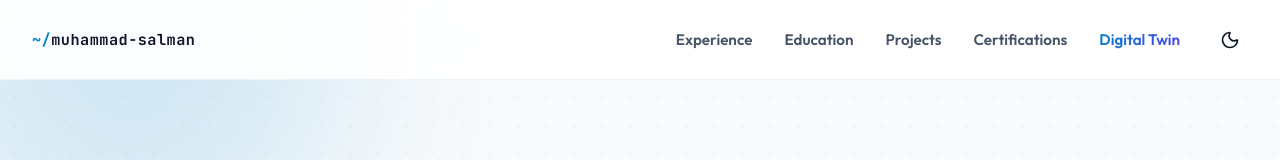
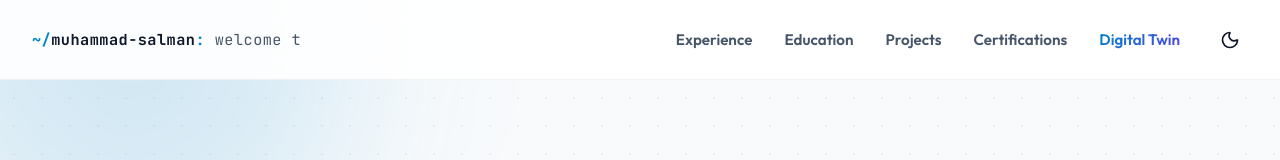
Before and after one commit to msalmansaeedch786/digital-twin, a Next.js app in the folder frontend/: page / in a window 1280 px wide. Shown: the top 160 px of the page. Built offline with nearby package versions, Linux system fonts and the light colour scheme.

Commit message:
design: wordmark as live terminal — fixed prompt, cycling typed messages
'~/muhammad-salman:' stays permanent; fun messages type/erase after it
(welcome, twin, terraform apply, 6x AWS). Message hides under 640px so the
navbar stays tidy; reduced-motion shows the welcome statically.

```diff
--- a/frontend/src/app/globals.css
+++ b/frontend/src/app/globals.css
@@ -140,6 +140,16 @@ a:focus-visible, button:focus-visible {
 }
 
 .wordmark .prompt { color: var(--neon-cyan); }
+
+.wordmark .typed-msg {
+  color: var(--text-secondary);
+  font-weight: 400;
+}
+
+/* Keep the navbar tidy on small screens: prompt stays, message hides */
+@media (max-width: 640px) {
+  .wordmark .typed-msg { display: none; }
+}
 .wordmark .cursor {
   display: inline-block;
   width: 8px;
--- a/frontend/src/app/page.js
+++ b/frontend/src/app/page.js
@@ -7,17 +7,23 @@ import { Sun, Moon, Mail, Award, ExternalLink, MessageSquare, MapPin } from "luc
 import { FiGithub, FiLinkedin, FiYoutube } from "react-icons/fi";
 import Link from "next/link";
 
-// Terminal wordmark boot sequence: type a greeting, erase it, settle on the name
-const WORDMARK_SEQUENCE = ["welcome :)", "muhammad-salman"];
+// Terminal wordmark: the prompt "~/muhammad-salman:" stays fixed while these
+// messages type out after it, cycling like a live shell.
+const WORDMARK_MESSAGES = [
+  "welcome to my portfolio",
+  "ask my twin anything",
+  "terraform apply -auto-approve",
+  "certified 6x by AWS",
+];
 
 export default function Portfolio() {
   const [theme, setTheme] = useState("light");
   const [typed, setTyped] = useState("");
 
   useEffect(() => {
-    // Respect reduced-motion: skip the animation, show the name immediately
+    // Respect reduced-motion: no animation, just show the welcome
     if (window.matchMedia("(prefers-reduced-motion: reduce)").matches) {
-      setTyped(WORDMARK_SEQUENCE[WORDMARK_SEQUENCE.length - 1]);
+      setTyped(WORDMARK_MESSAGES[0]);
       return;
     }
 
@@ -27,31 +33,30 @@ export default function Portfolio() {
     let deleting = false;
 
     const tick = () => {
-      const current = WORDMARK_SEQUENCE[phrase];
+      const current = WORDMARK_MESSAGES[phrase];
       if (!deleting) {
         i += 1;
         setTyped(current.slice(0, i));
         if (i === current.length) {
-          if (phrase === WORDMARK_SEQUENCE.length - 1) return; // settled on the name
           deleting = true;
-          timer = setTimeout(tick, 1400); // linger on the greeting
+          timer = setTimeout(tick, 4200); // let the message be read
           return;
         }
-        timer = setTimeout(tick, 85);
+        timer = setTimeout(tick, 75);
       } else {
         i -= 1;
         setTyped(current.slice(0, i));
         if (i === 0) {
           deleting = false;
-          phrase += 1;
-          timer = setTimeout(tick, 350);
+          phrase = (phrase + 1) % WORDMARK_MESSAGES.length;
+          timer = setTimeout(tick, 500);
           return;
         }
-        timer = setTimeout(tick, 40);
+        timer = setTimeout(tick, 35);
       }
     };
 
-    timer = setTimeout(tick, 500);
+    timer = setTimeout(tick, 600);
     return () => clearTimeout(timer);
   }, []);
 
@@ -118,7 +123,8 @@ export default function Portfolio() {
       {/* Navigation Bar */}
       <nav className="navbar">
         <Link href="/" className="wordmark" aria-label="Home">
-          <span className="prompt">~/</span>{typed}<span className="cursor" />
+          <span className="prompt">~/</span>muhammad-salman<span className="prompt">:</span>
+          <span className="typed-msg">&nbsp;{typed}</span><span className="cursor" />
         </Link>
         <div className="nav-links">
           <a href="#experience" className="nav-link">Experience</a>
```
